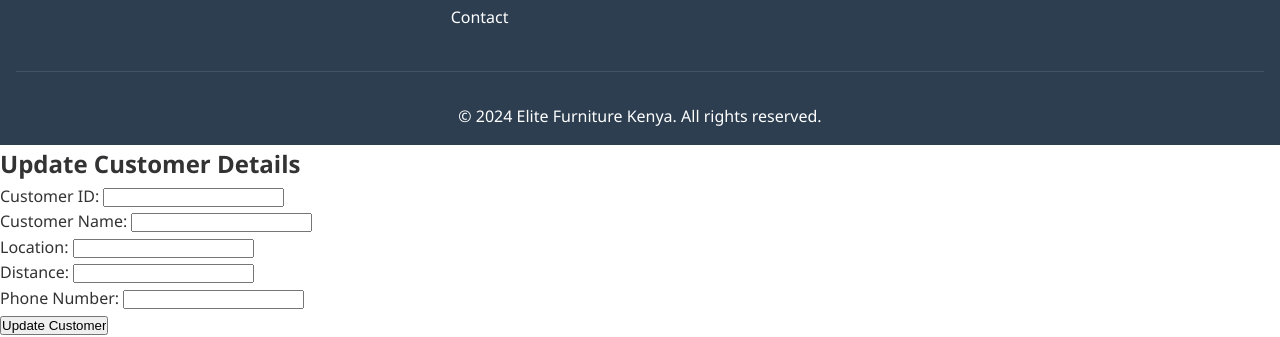
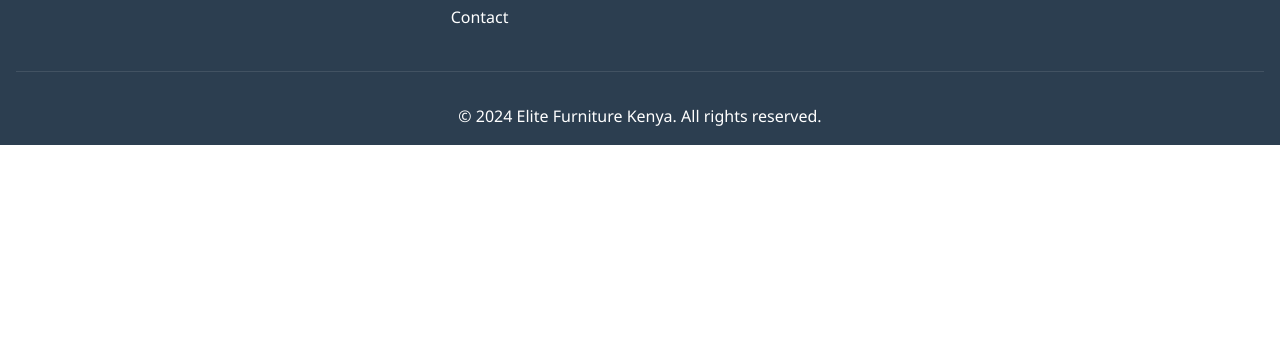
Before and after one commit to Ongauu/try-again, a plain HTML site: page index.html in a window 1280 px wide. Shown: the part 3836-4173 px from the top of the page. After the commit the page ends 3981 px from the top, so only its background shows below. Drawn offline with Linux system fonts and the light colour scheme.

Commit message:
Update index.html

```diff
--- a/index.html
+++ b/index.html
@@ -182,31 +182,3 @@
     <script src="script.js"></script>
 </body>
 </html>
-
-<!DOCTYPE html>
-<html>
-<head>
-    <title>Update Customer</title>
-</head>
-<body>
-    <h2>Update Customer Details</h2>
-    <form action="update_customer.php" method="post">
-        <label for="customer_id">Customer ID:</label>
-        <input type="number" name="customer_id" required><br>
-
-        <label for="customer_name">Customer Name:</label>
-        <input type="text" name="customer_name"><br>
-
-        <label for="location">Location:</label>
-        <input type="text" name="location"><br>
-
-        <label for="distance">Distance:</label>
-        <input type="number" name="distance"><br>
-
-        <label for="phone_number">Phone Number:</label>
-        <input type="text" name="phone_number"><br>
-
-        <input type="submit" value="Update Customer">
-    </form>
-</body>
-</html>
```
